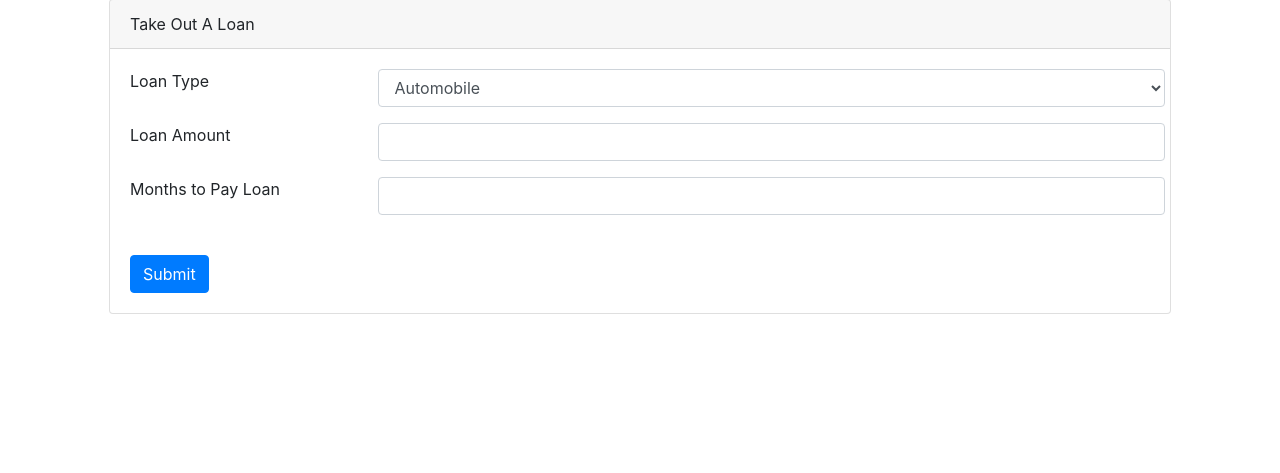
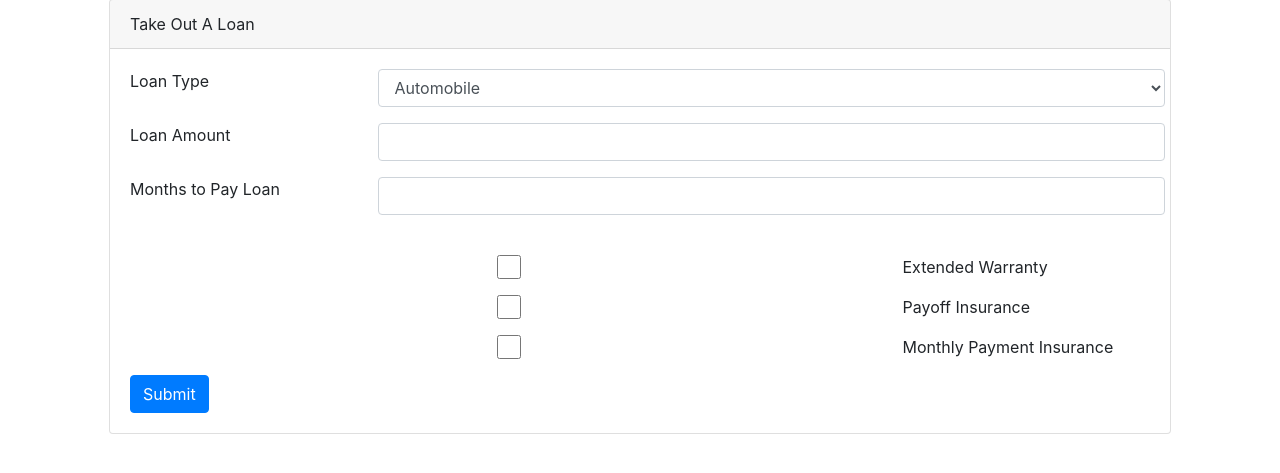
Before and after one commit to BDPA-HSCC-ATL-2018/bdpa-loans, a PHP site: page /forms/loanapp_f.php in a window 1280 px wide. Shown: the part 105-578 px from the top of the page. Run offline with PHP 8.4, Linux system fonts and the light colour scheme.

Commit message:
added loanapp

```diff
--- a/forms/loanapp_f.php
+++ b/forms/loanapp_f.php
@@ -31,7 +31,19 @@ include_once $_SERVER['DOCUMENT_ROOT'] . '/web-assets/tpl/app_nav.php';
                         <input type="number" class="form-control col-sm-9" name="loanlength" id="loanlength">
                     </div>
                     <br/>
-
+                    <!-- Optional Add-ons for a loan -->
+                    <!-- extended warranty -->
+                    <div class="form-group row">
+                        <input type="checkbox" class="form-control col-sm-9" name="ew" id="ew">Extended Warranty
+                    </div>
+                    <!-- payoff insurance -->
+                    <div class="form-group row">
+                        <input type="checkbox" class="form-control col-sm-9" name="pi" id="pi">Payoff Insurance
+                    </div>
+                    <!-- Monthly Payment Insurance -->
+                    <div class="form-group row">
+                        <input type="checkbox" class="form-control col-sm-9" name="mi" id="mi">Monthly Payment Insurance
+                    </div>
 
                     <button class="btn btn-primary">Submit</button>
                 </form>
```
